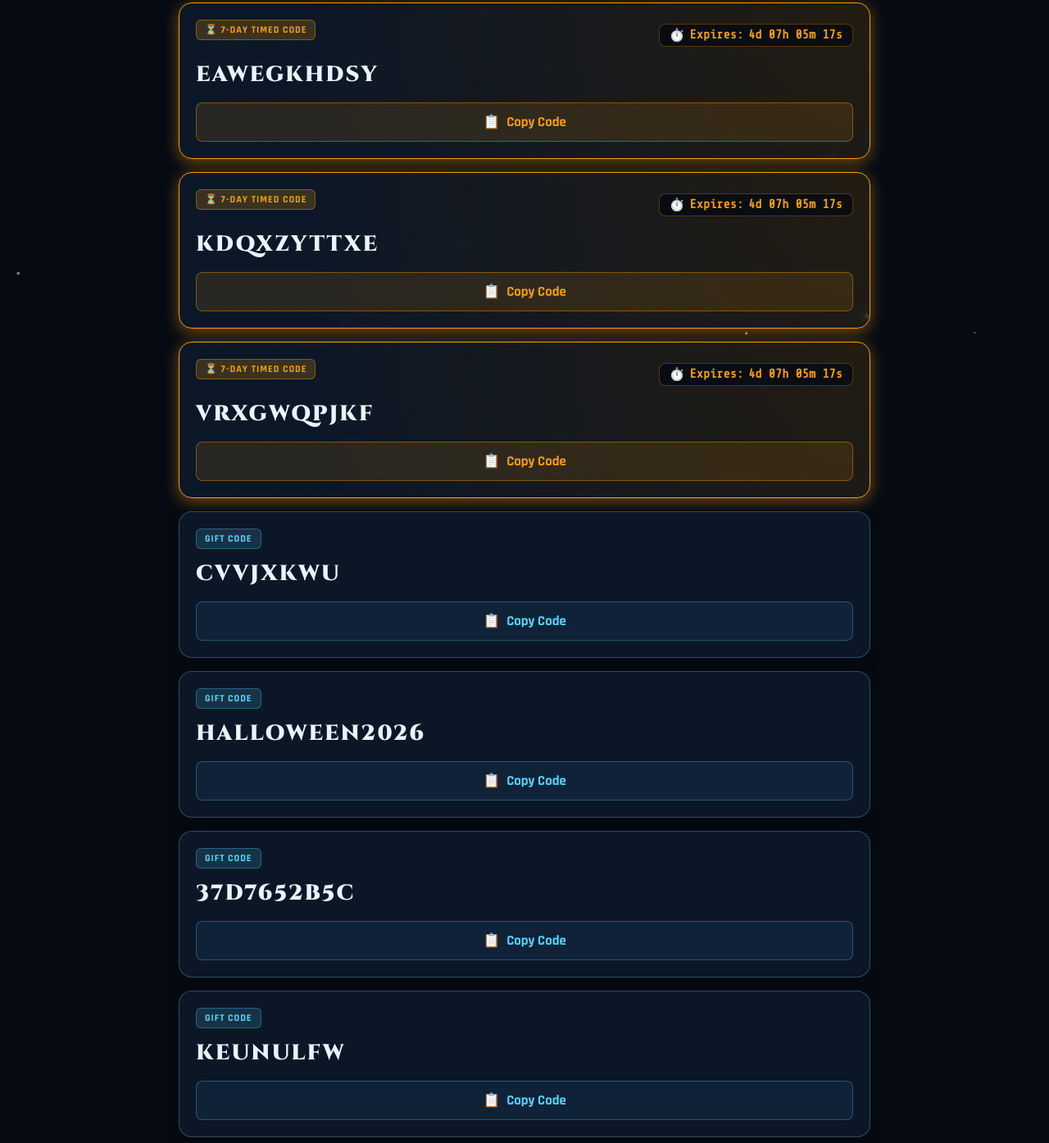
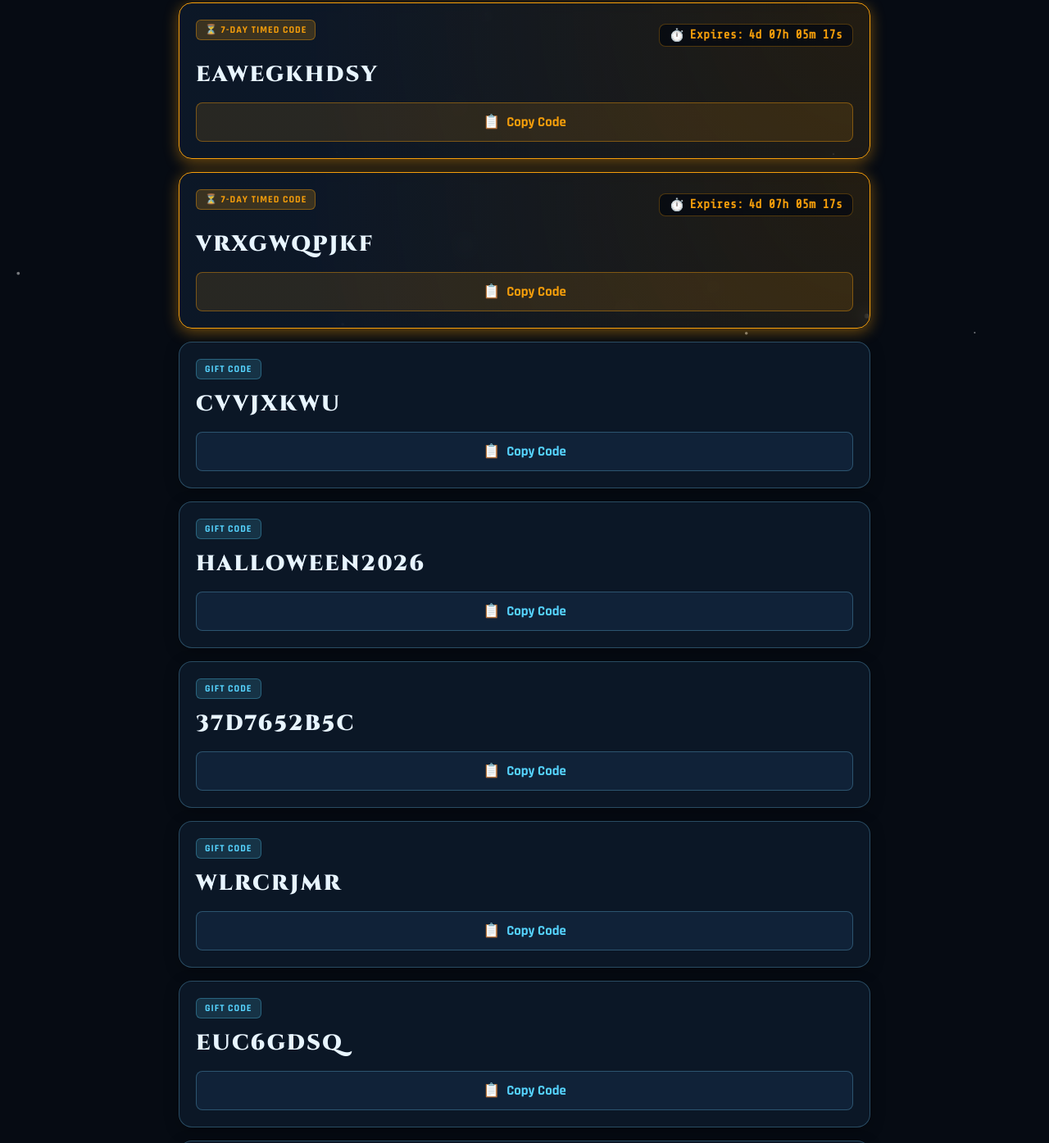
Before and after one commit to EU1-GUIDE/BETA-GUIDE, a plain HTML site: page codes.html in a window 1280 px wide. Shown: the part 391-1786 px from the top of the page at 82% size. Drawn offline with nearby package versions, Linux system fonts and the light colour scheme.

Commit message:
Update codes.html

```diff
--- a/codes.html
+++ b/codes.html
@@ -639,18 +639,6 @@
         <button class="btn-copy-code temp-btn" onclick="copyCode('EAWEGKHDSY')"><span>📋</span> Copy Code</button>
       </div>
 
-      <!-- ⏳ 7-DAY TIMED CODE: KDQXZYTTXE -->
-      <div class="code-card temp-code" data-code="KDQXZYTTXE" data-expires="2026-11-06T03:00:00-06:00">
-        <div style="display: flex; justify-content: space-between; align-items: center; margin-bottom: 12px; flex-wrap: wrap; gap: 8px;">
-          <div class="card-meta-tag temp-tag">⏳ 7-Day Timed Code</div>
-          <div class="timer-badge">
-            <span>⏱️</span> Expires: <span class="timer-display">Calculating...</span>
-          </div>
-        </div>
-        <div class="code-title">KDQXZYTTXE</div>
-        <button class="btn-copy-code temp-btn" onclick="copyCode('KDQXZYTTXE')"><span>📋</span> Copy Code</button>
-      </div>
-
       <!-- ⏳ 7-DAY TIMED CODE: VRXGWQPJKF -->
       <div class="code-card temp-code" data-code="VRXGWQPJKF" data-expires="2026-11-06T03:00:00-06:00">
         <div style="display: flex; justify-content: space-between; align-items: center; margin-bottom: 12px; flex-wrap: wrap; gap: 8px;">
@@ -680,12 +668,6 @@
         <div class="card-meta-tag">Gift Code</div>
         <div class="code-title">37D7652B5C</div>
         <button class="btn-copy-code" onclick="copyCode('37D7652B5C')"><span>📋</span> Copy Code</button>
-      </div>
-
-      <div class="code-card" data-code="KEUNULFW">
-        <div class="card-meta-tag">Gift Code</div>
-        <div class="code-title">KEUNULFW</div>
-        <button class="btn-copy-code" onclick="copyCode('KEUNULFW')"><span>📋</span> Copy Code</button>
       </div>
 
       <div class="code-card" data-code="WLRCRJMR">
@@ -884,12 +866,6 @@
         <div class="card-meta-tag">Gift Code</div>
         <div class="code-title">DVXQDREBUS</div>
         <button class="btn-copy-code" onclick="copyCode('DVXQDREBUS')"><span>📋</span> Copy Code</button>
-      </div>
-
-      <div class="code-card" data-code="LIONQUEEN">
-        <div class="card-meta-tag">Gift Code</div>
-        <div class="code-title">LIONQUEEN</div>
-        <button class="btn-copy-code" onclick="copyCode('LIONQUEEN')"><span>📋</span> Copy Code</button>
       </div>
 
       <div class="code-card" data-code="EJGFULXG">
```
